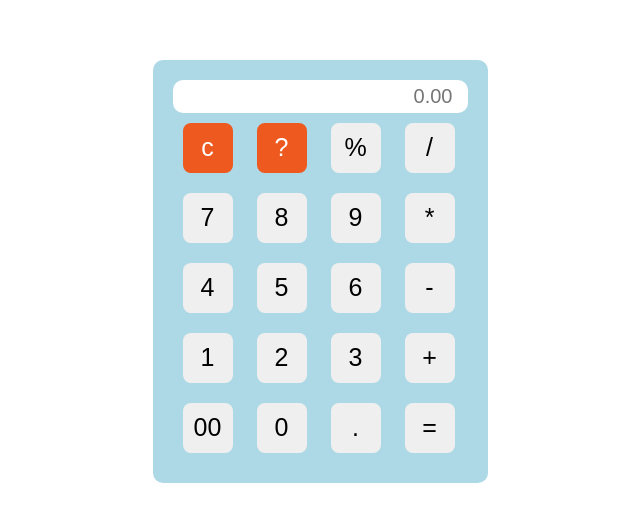
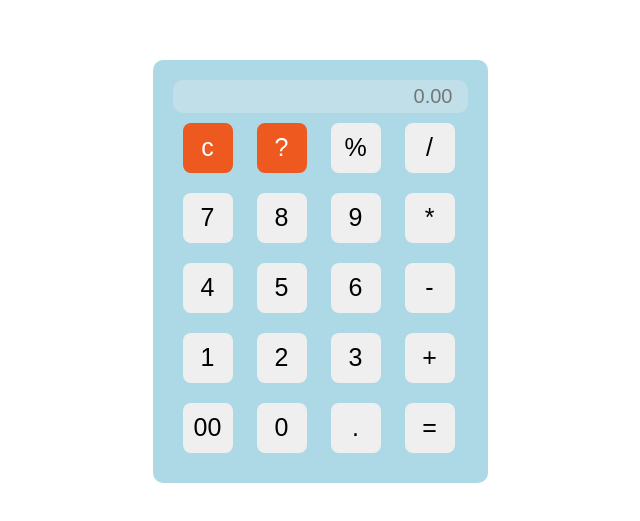
Before and after one commit to vaibhav-deval/Calc-Using-Javascript, a plain HTML site: page index.html in a window 1280 px wide. Shown: the part 129-650 px from the top of the page, without its empty margins (320-960 px from the left). Drawn offline with Linux system fonts and the light colour scheme.

Commit message:
input field disabled

```diff
--- a/index.html
+++ b/index.html
@@ -13,7 +13,7 @@
     <div class="container">
       <form>
       <div class="output">
-        <input type="text" placeholder="0.00" id="out">
+        <input type="text" placeholder="0.00" id="out" disabled="disabled">
       </div>
       <div class="btn">
 
```
